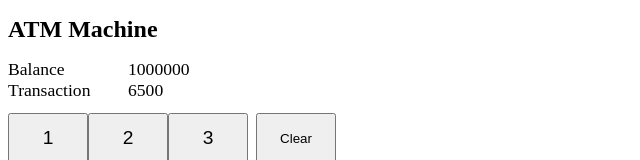
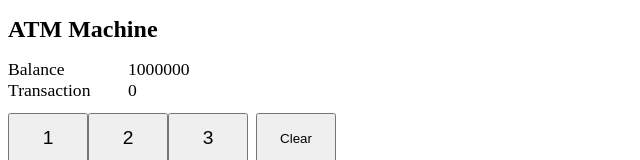
Before and after one commit to tomasz-rebas/react-atm-machine, a React (Vite) app: page / in a window 1280 px wide. Shown: the top 160 px of the page, without its empty margins (0-640 px from the left). Built offline with nearby package versions, Linux system fonts and the light colour scheme.

Commit message:
Prepare state and pass down to Display

```diff
--- a/src/App.jsx
+++ b/src/App.jsx
@@ -1,12 +1,16 @@
+import { useState } from "react";
 import { Keypad } from "./components/Keypad";
 import { Controls } from "./components/Controls";
 import { Display } from "./components/Display";
 
 export const App = () => {
+  const [balance, setBalance] = useState(1000000);
+  const [transaction, setTransaction] = useState(0);
+
   return (
     <>
       <h1>ATM Machine</h1>
-      <Display />
+      <Display balance={balance} transaction={transaction} />
       <div className="keyboard">
         <Keypad />
         <Controls />
--- a/src/components/Display.jsx
+++ b/src/components/Display.jsx
@@ -1,10 +1,8 @@
-export const Display = () => {
-  return (
-    <div className="display">
-      <label>Balance</label>
-      <div>1000000</div>
-      <label>Transaction</label>
-      <div>6500</div>
-    </div>
-  );
-};
+export const Display = ({ balance, transaction }) => (
+  <div className="display">
+    <label>Balance</label>
+    <div>{balance}</div>
+    <label>Transaction</label>
+    <div>{transaction}</div>
+  </div>
+);
```
